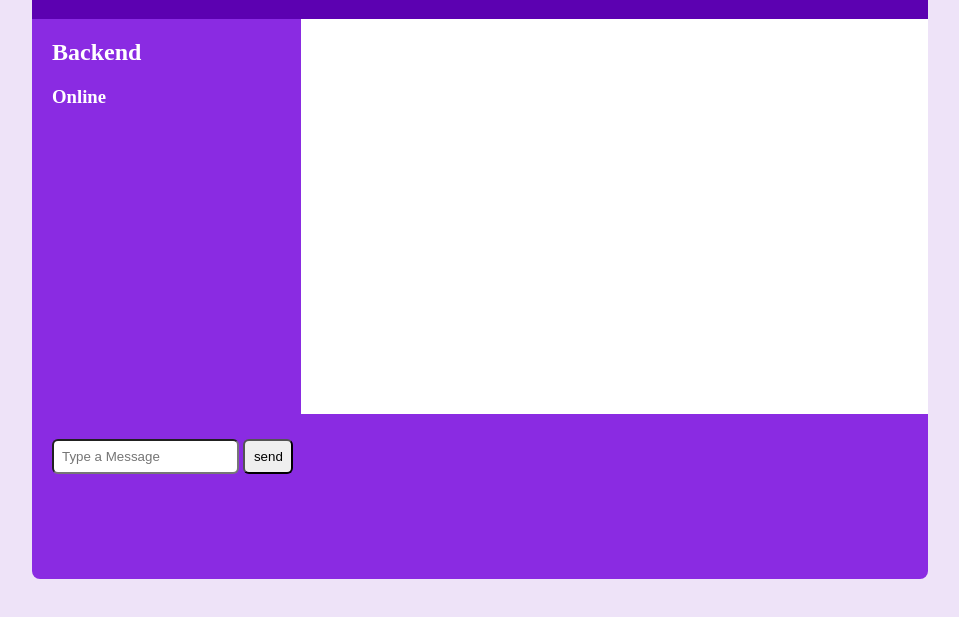
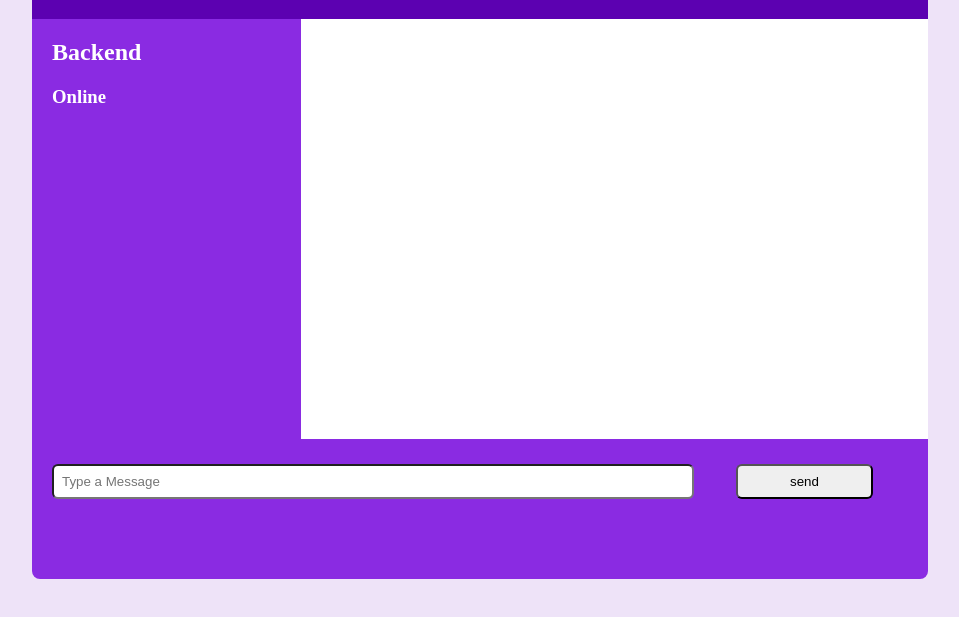
Before and after one commit to shak612/Real_Time_Chat_Application, a website: page src/public/chat.html in a window 1280 px wide. Shown: the part 101-718 px from the top of the page, without its empty margins (160-1119 px from the left). Drawn offline with nearby package versions, Linux system fonts and the light colour scheme; no server answers.

Commit message:
some changes in package.json

```diff
--- a/package.json
+++ b/package.json
@@ -4,6 +4,7 @@
   "description": "",
   "main": "index.js",
   "scripts": {
+    "start": "node /src/index.js",
     "test": "echo \"Error: no test specified\" && exit 1"
   },
   "author": "",
--- a/src/public/css/style.css
+++ b/src/public/css/style.css
@@ -13,7 +13,7 @@ body{
 }
 
 .main-content{
-    height: 395px;
+    height: 420px;
     display: flex;
 }
 
@@ -113,12 +113,16 @@ body{
 }
 
 .send-btn{
-    width: 20%;
+    width: 16%;
     padding: 8px;
     margin-top: 4px;
+    margin-left: 38px;
     border-radius: 6px;
 }
 
+#chat-form{
+   width: 100%;
+}
 
 h1{
     color: white;
@@ -155,6 +159,12 @@ input, select {
 
 
 
+.chat-messages {
+    height: 95%;
+    overflow-y: auto; /* Add this property to enable vertical scrollbar when content overflows */
+    padding: 10px; /* Optional padding for better appearance */
+  }
+
 /* Style for the container div */
 .chat-messages .message {
     margin: 10px;
--- a/src/public/js/main.js
+++ b/src/public/js/main.js
@@ -59,7 +59,9 @@ function outputMessage(message){
     para.innerText = message.text;
     div.appendChild(para);
 
-    document.querySelector('.chat-messages').appendChild(div);
+    chatMessages.appendChild(div);
+    // To scroll up
+    chatMessages.scrollTop = chatMessages.scrollHeight;
 }
 
 
```
